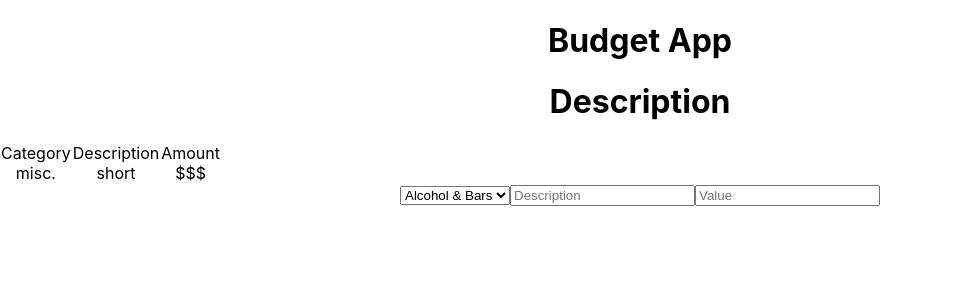
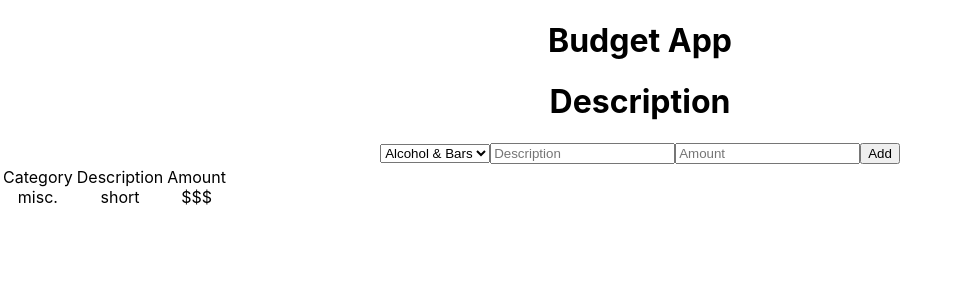
Before and after one commit to matthew-k-yee/BudgetTracker, a React (Create React App) app in the folder client/: page / in a window 1280 px wide. Shown: the top 300 px of the page, without its empty margins (0-961 px from the left). Built offline with nearby package versions, Linux system fonts and the light colour scheme.

Commit message:
handleChange form

```diff
--- a/client/package.json
+++ b/client/package.json
@@ -6,7 +6,8 @@
     "chart.js": "^2.8.0",
     "react": "^16.8.5",
     "react-dom": "^16.8.5",
-    "react-scripts": "2.1.8"
+    "react-scripts": "2.1.8",
+    "styled-components": "^4.2.0"
   },
   "scripts": {
     "start": "react-scripts start",
--- a/client/src/Budget.js
+++ b/client/src/Budget.js
@@ -2,14 +2,48 @@ import React, { Component } from 'react'
 import BudgetGrid from './BudgetGrid'
 import InputBudget from './InputBudget'
 
+class Budget extends Component {
+  constructor(props) {
+    super(props)
+    this.state = ({
+      expenses: {
+        categories: '',
+        description: '',
+        amount: ''
+      }
+    })
+  }
 
-class Budget extends Component {
+  handleChange = e => {
+    const { name, value } = e.target
+    this.setState( prevState => {
+      return {
+        expenses: {
+          ...prevState.expenses,
+          [name]: value
+        }
+      }
+    })
+  }
+
+
+  handleSubmit = e => {
+    e.preventDefault()
+    console.log(this.state.expenses)
+  }
+
   render() {
     return (
       <div>
         <h1>Description</h1>
+        <InputBudget
+          handleChange={this.handleChange}
+          handleSubmit={this.handleSubmit}
+          categories={this.state.expenses.categories}
+          description={this.state.expenses.description}
+          amount={this.state.expenses.amount}
+        />
         <BudgetGrid />
-        <InputBudget />
       </div>
     )
   }
--- a/client/src/BudgetGrid.js
+++ b/client/src/BudgetGrid.js
@@ -2,6 +2,8 @@ import React from 'react'
 
 const BudgetGrid = props => {
   return (
+    <table>
+      <tbody>
         <tr>
           <td>
             <div>Category</div>
@@ -16,6 +18,8 @@ const BudgetGrid = props => {
             <div>$$$</div>
           </td>
         </tr>
+      </tbody>
+    </table>
   )
 }
 export default BudgetGrid
--- a/client/src/InputBudget.js
+++ b/client/src/InputBudget.js
@@ -2,17 +2,33 @@ import React from 'react'
 
 const InputBudget = props => {
   return (
-    <form>
-      <select>
-        <option value="">Alcohol & Bars</option>
-        <option value="">Groceries</option>
-        <option value="">Misc</option>
-        <option value="">Restaurant</option>
-        <option value="">Travel</option>
-        <option value="">Utilities</option>
+    <form onSubmit={props.handleSubmit}>
+      <select
+          name='categories'
+          value={props.categories}
+          onChange={props.handleChange}>
+        <option value="alcohol">Alcohol & Bars</option>
+        <option value="groceries">Groceries</option>
+        <option value="misc">Misc</option>
+        <option value="restaurant">Restaurant</option>
+        <option value="travel">Travel</option>
+        <option value="utilities">Utilities</option>
       </select>
-      <input type='text' placeholder='Description'/>
-      <input type="number" placeholder='Value'/>
+      <input
+        type='text'
+        name='description'
+        value={props.description}
+        placeholder='Description'
+        onChange={props.handleChange}
+        />
+      <input
+        type="number"
+        name='amount'
+        value={props.amount}
+        placeholder='Amount'
+        onChange={props.handleChange}
+        />
+      <button type='submit'>Add</button>
     </form>
   )
 }
```
Also changed, not shown: 1 other file (tests, documents, lock files or other folders). Lines whose indentation alone changed are shown as unchanged.
